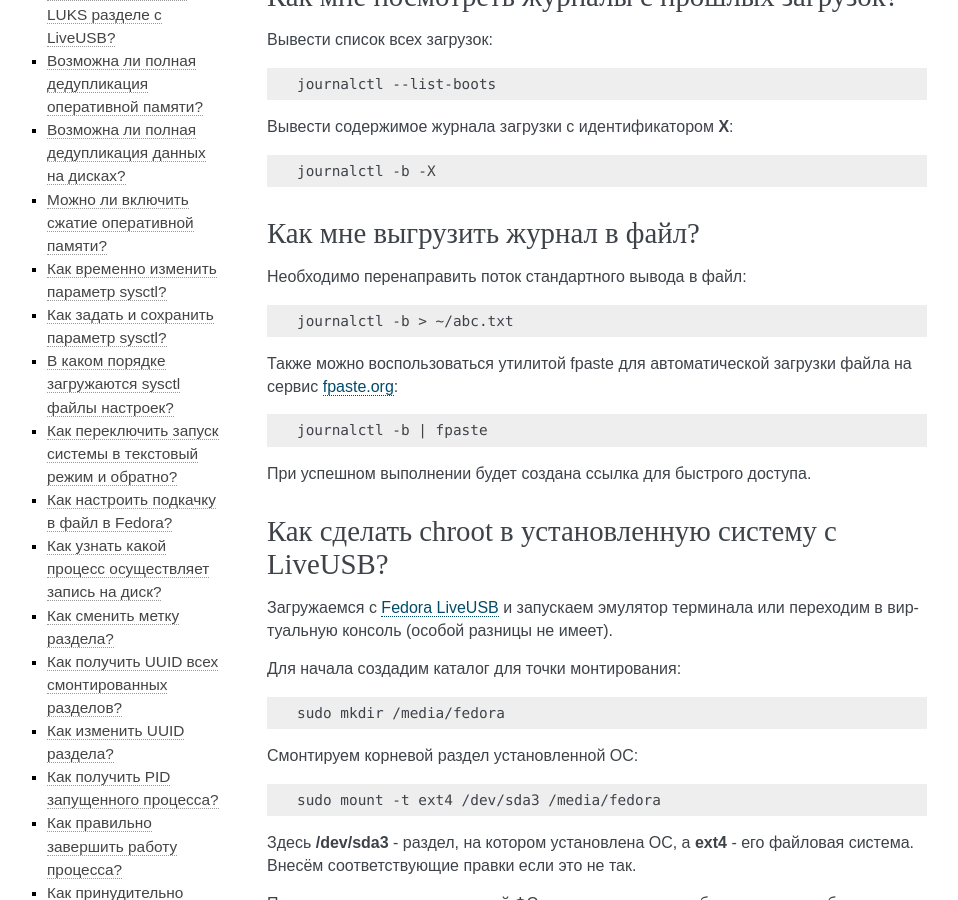
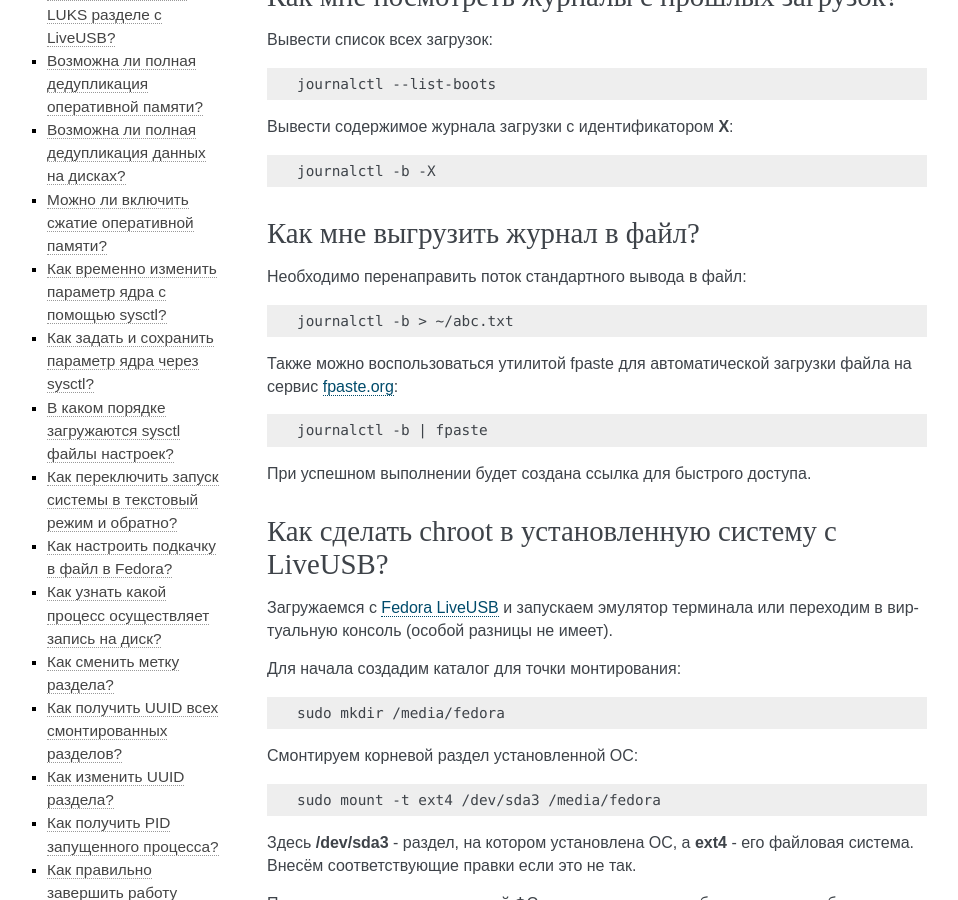
Before and after one commit to RussianFedora/FAQ, a Sphinx documentation site: the page built from source/administration.rst, in a window 1280 px wide and 900 px high, scrolled down 2116 px. Shown: the whole window, without its empty margins (153-1111 px from the left). Built offline with Sphinx 7.4.7, drawn with Linux system fonts in a browser that asks for light colours; some of the changed text lies outside the part shown.

Commit message:
Fix obscurity

```diff
--- a/source/administration.rst
+++ b/source/administration.rst
@@ -472,7 +472,7 @@ UTC -- единый стандарт времени, к которому при
 .. index:: sysctl, kernel option
 .. _sysctl-temporary:
 
-Как временно изменить параметр sysctl?
+Как временно изменить параметр ядра с помощью sysctl?
 ==========================================
 
 Временно установить любой параметр ядра возможно через sysctl:
@@ -486,7 +486,7 @@ UTC -- единый стандарт времени, к которому при
 .. index:: sysctl, kernel option
 .. _sysctl-permanent:
 
-Как задать и сохранить параметр sysctl?
+Как задать и сохранить параметр ядра через sysctl?
 ===========================================
 
 Чтобы сохранить параметр ядра, создадим специальный файл ``99-foobar.conf`` в каталоге ``/etc/sysctl.d``:
```
